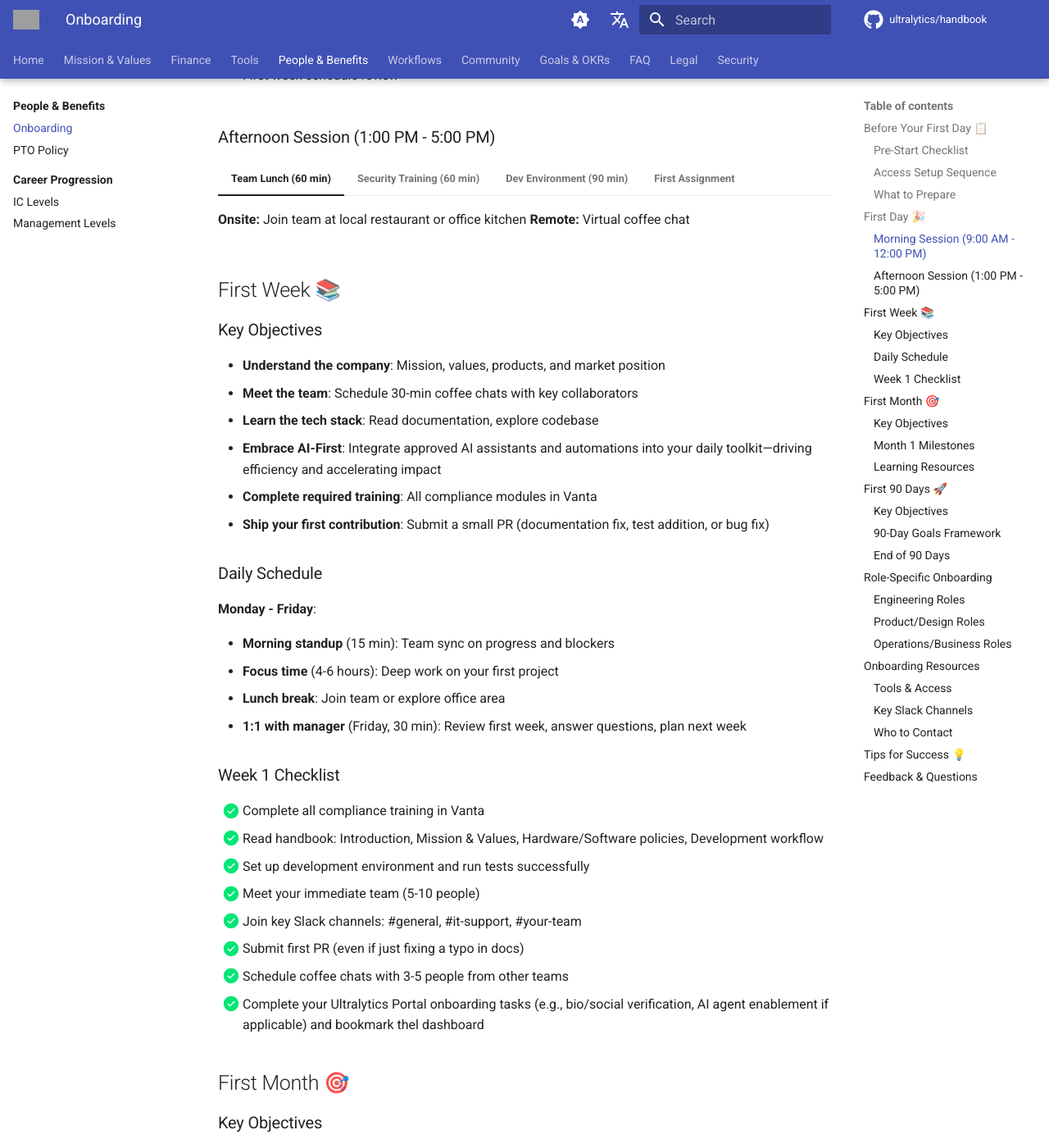
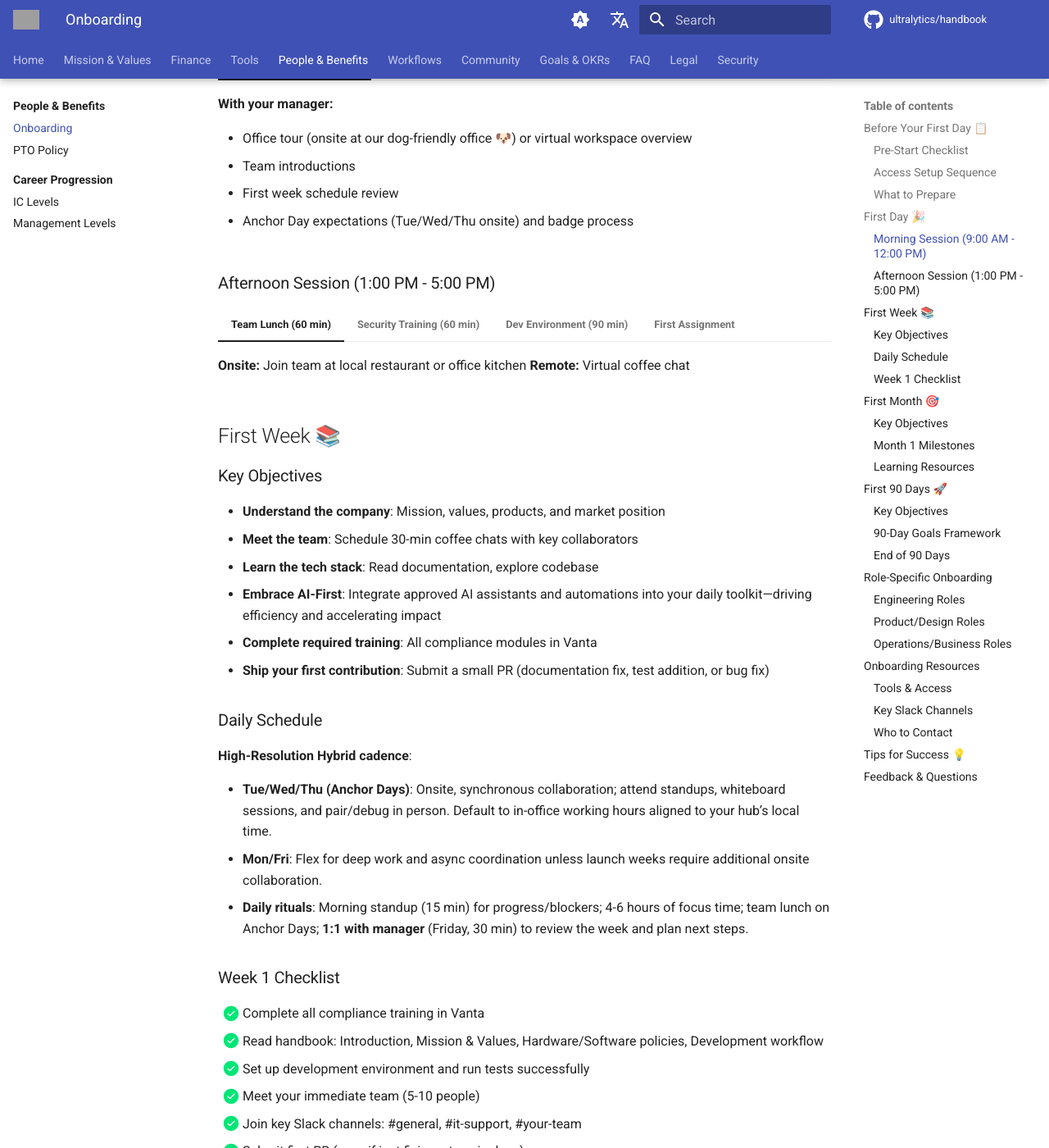
Before and after one commit to ultralytics/handbook, an MkDocs documentation site: the page built from docs/en/people/onboarding.md, in a window 1280 px wide and 1400 px high, scrolled down 1575 px. Shown: the whole window at 82% size. Built offline with MkDocs 1.6.1 and Material for MkDocs 9.7.7, drawn with Linux system fonts in a browser that asks for light colours; comment, search, counter and statistics services are not loaded; some of the changed text lies outside the part shown; grey boxes are pictures that could not be loaded.

Commit message:
Bug fixes

```diff
--- a/docs/en/people/onboarding.md
+++ b/docs/en/people/onboarding.md
@@ -12,6 +12,10 @@
 !!! info "Pre-Start Timeline"
 
     Expect to receive your onboarding materials **5-7 business days** before your start date. Contact HR immediately if you haven't received everything by this time.
+
+!!! tip "High-Resolution Hybrid Reminder"
+
+    We work where the speed is. If you're within commutable distance of a hub, plan to be onsite every **Tuesday/Wednesday/Thursday Anchor Day** starting Week 1; badge data is reviewed and presence is part of performance. Coordinate travel for Week 1 as needed.
 
 ### Pre-Start Checklist
 
@@ -69,6 +73,7 @@
     - Office tour (onsite at our dog-friendly office 🐶) or virtual workspace overview
     - Team introductions
     - First week schedule review
+    - Anchor Day expectations (Tue/Wed/Thu onsite) and badge process
 
 === "IT Setup (60 min)"
 
@@ -147,12 +152,11 @@
 
 ### Daily Schedule
 
-**Monday - Friday**:
+**High-Resolution Hybrid cadence**:
 
-- **Morning standup** (15 min): Team sync on progress and blockers
-- **Focus time** (4-6 hours): Deep work on your first project
-- **Lunch break**: Join team or explore office area
-- **1:1 with manager** (Friday, 30 min): Review first week, answer questions, plan next week
+- **Tue/Wed/Thu (Anchor Days)**: Onsite, synchronous collaboration; attend standups, whiteboard sessions, and pair/debug in person. Default to in-office working hours aligned to your hub’s local time.
+- **Mon/Fri**: Flex for deep work and async coordination unless launch weeks require additional onsite collaboration.
+- **Daily rituals**: Morning standup (15 min) for progress/blockers; 4-6 hours of focus time; team lunch on Anchor Days; **1:1 with manager** (Friday, 30 min) to review the week and plan next steps.
 
 ### Week 1 Checklist
 
```
Also changed, not shown: docs/en/faq/index.md (+1 -1 lines), docs/en/finance/index.md (+1 -1 lines), docs/en/index.md (+1 -1 lines), docs/en/people/careers/index.md (+1 -0 lines), docs/en/people/index.md (+2 -2 lines).
